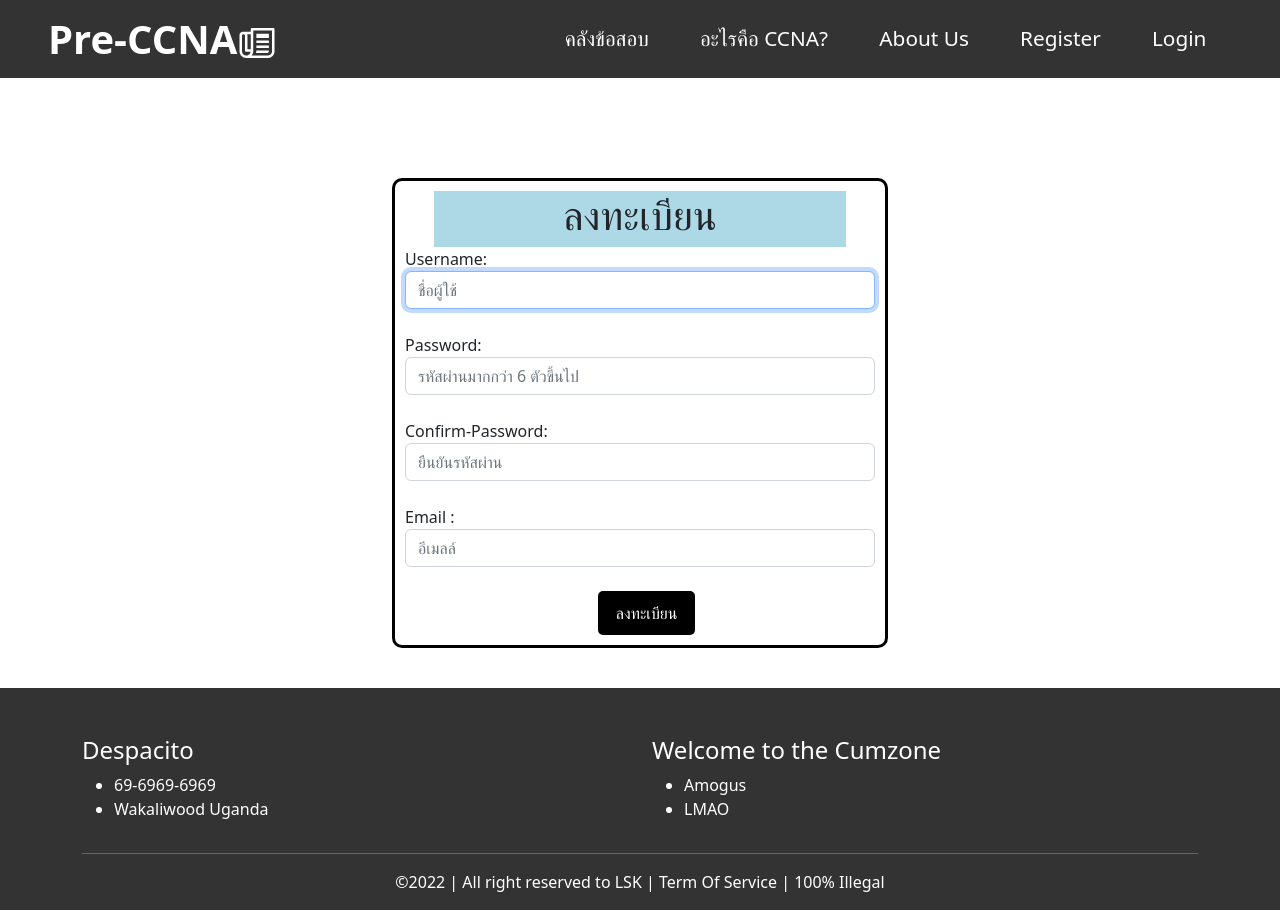
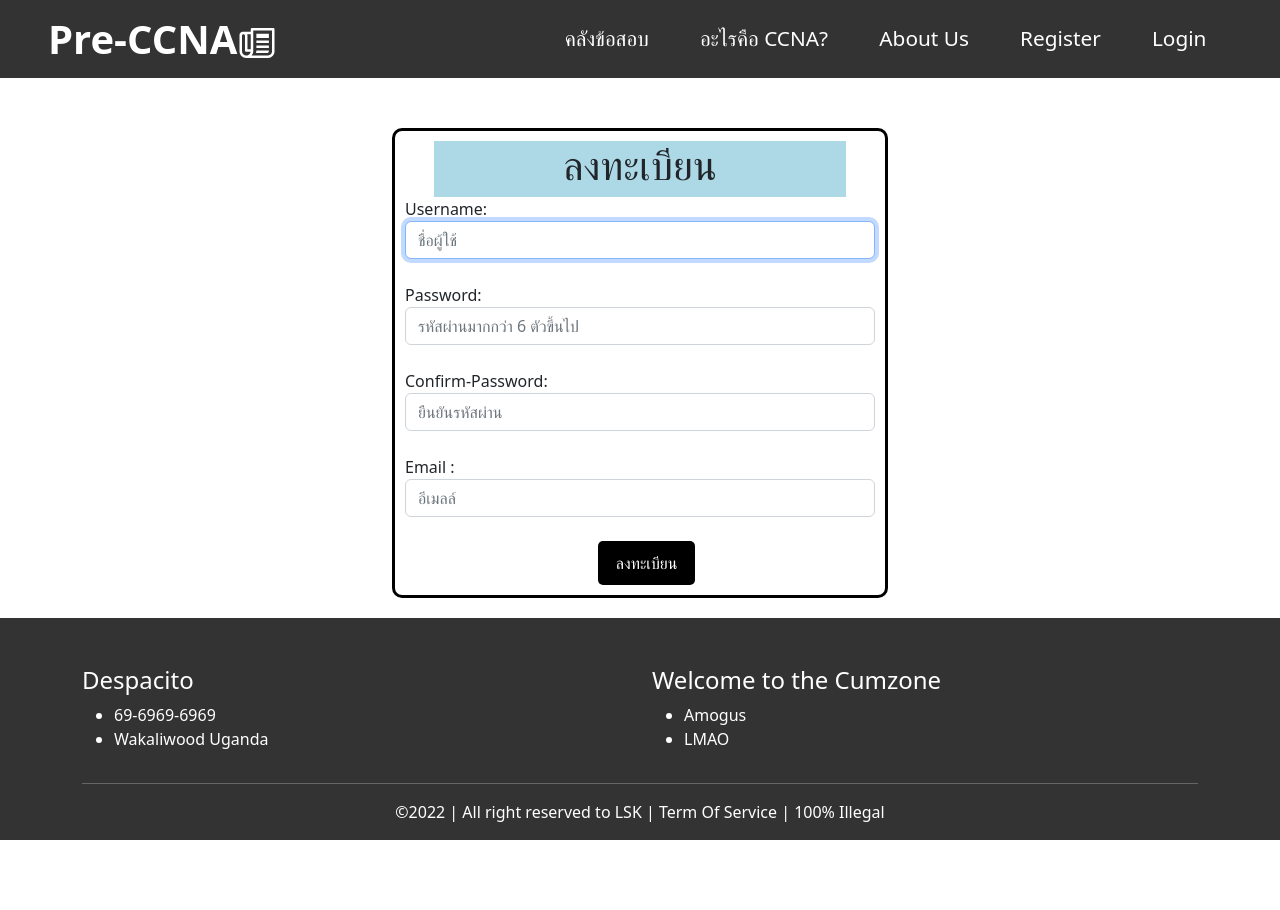
Before and after one commit to sarun4144/FinalCCNAFrontend, a React (Create React App) app in the folder client/: page /register in a window 1280 px wide. After the commit the page ends 840 px from the top, so only its background shows below. Built offline with nearby package versions, Linux system fonts and the light colour scheme; the HTML template or start-up script is replaced by a standard one.

Commit message:
category dropdown

```diff
--- a/client/src/Pages/Register.css
+++ b/client/src/Pages/Register.css
@@ -1,7 +1,7 @@
 .card {
     background-color: rgb(255, 255, 255);
     border-style: solid;
-    margin-top: 100px;
+    margin-top: 50px;
     border-width: 3px;
     border-color: black;
     border-radius: 10px;
--- a/client/src/Pages/Store.css
+++ b/client/src/Pages/Store.css
@@ -1,6 +1,6 @@
 .card {
     z-index: 1;
-    margin-bottom: 40px;
+    margin-bottom: 20px;
 }
 
 .store-container {
@@ -15,7 +15,7 @@
 }
 
 .cat-search-container {
-    margin-left: 50px;
+    margin-left: 25px;
     margin-top: 10px;
     display: flex;
 }
--- a/client/src/Pages/Store.js
+++ b/client/src/Pages/Store.js
@@ -77,6 +77,7 @@ function Store() {
     }
     return (
       <div className='store-container'>
+        <div className="cat-search-container"><CatSearch/></div>
         {exame.map((item) =>
           <div className='card'>
             <form >
@@ -100,6 +101,7 @@ function Store() {
     )
   } catch (error) {
     <div className='container'>
+      <div className="cat-search-container"><CatSearch/></div>
       {exame.map((item) =>
         <div className='card'>
           <form >
```
